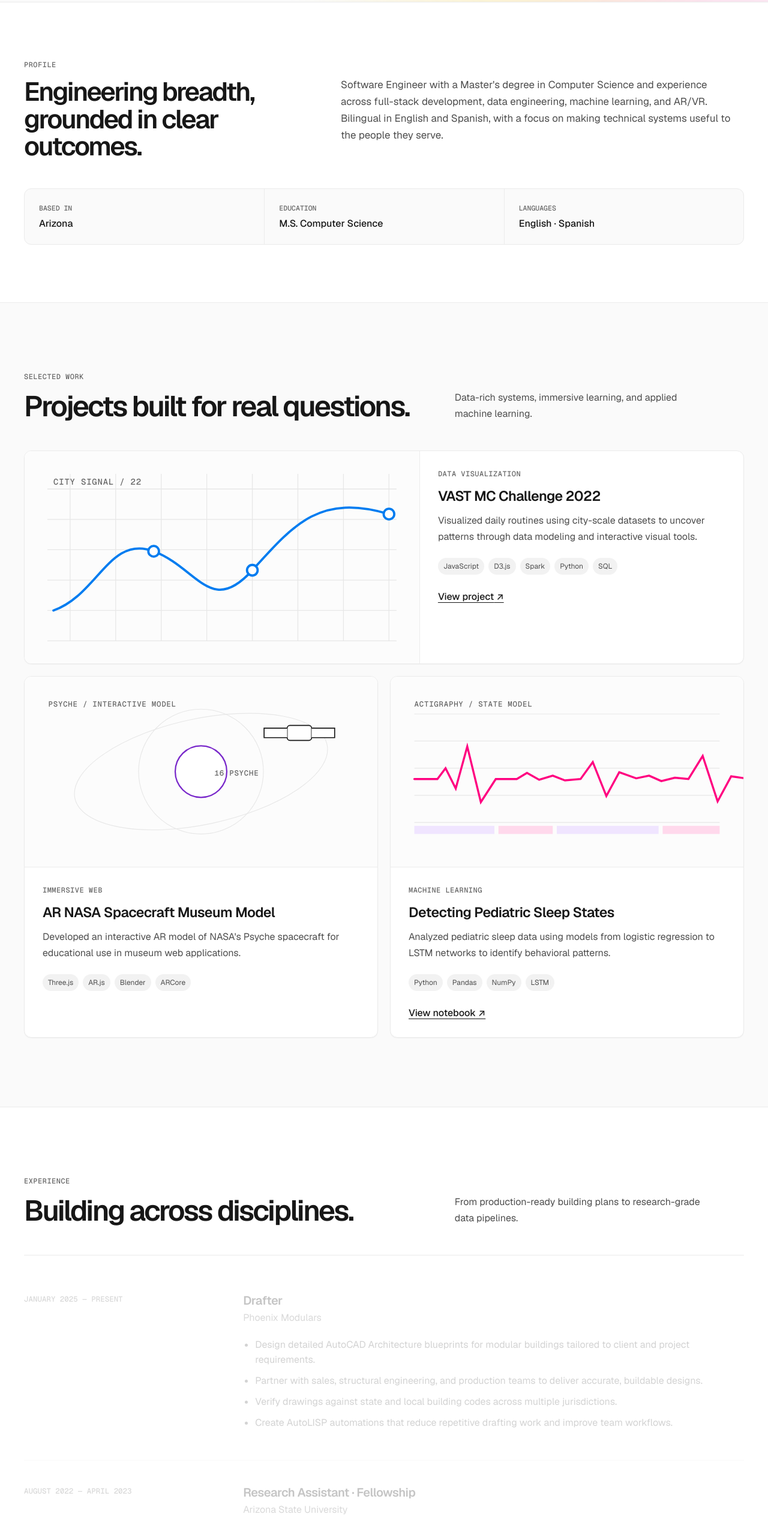
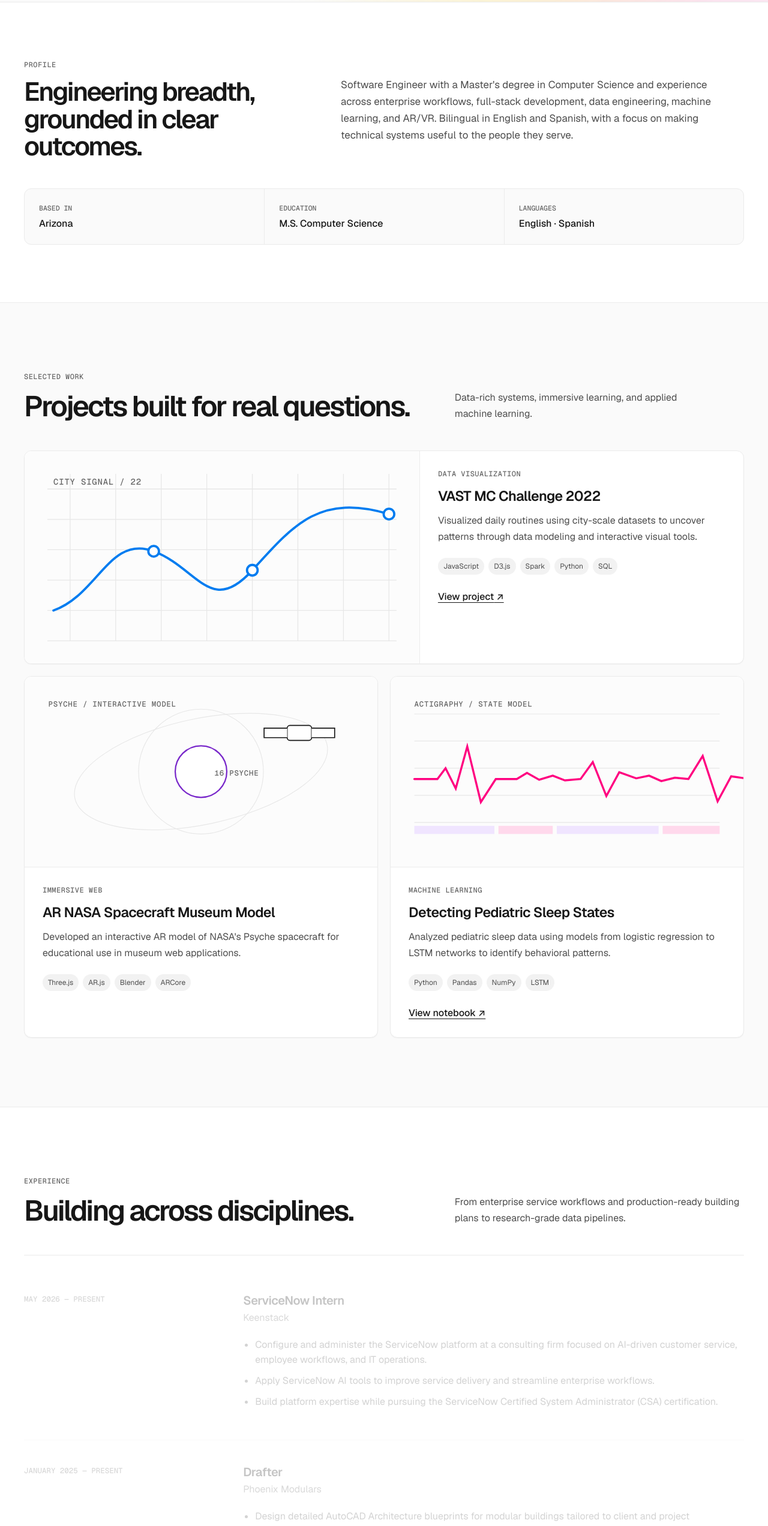
Before and after one commit to lcris689/CrisWebsite, a React (Vite) app: page / in a window 1280 px wide. Shown: the part 900-3444 px from the top of the page at 60% size. Built offline with nearby package versions, Linux system fonts and the light colour scheme.

Commit message:
feat: add ServiceNow internship experience

```diff
--- a/src/App.jsx
+++ b/src/App.jsx
@@ -18,7 +18,7 @@ export default function App() {
               <p className="eyebrow">Profile</p>
               <h2 id="about-heading">Engineering breadth, grounded in clear outcomes.</h2>
             </div>
-            <p className="about-copy">Software Engineer with a Master's degree in Computer Science and experience across full-stack development, data engineering, machine learning, and AR/VR. Bilingual in English and Spanish, with a focus on making technical systems useful to the people they serve.</p>
+            <p className="about-copy">Software Engineer with a Master's degree in Computer Science and experience across enterprise workflows, full-stack development, data engineering, machine learning, and AR/VR. Bilingual in English and Spanish, with a focus on making technical systems useful to the people they serve.</p>
             <dl className="profile-facts">
               <div><dt>Based in</dt><dd>Arizona</dd></div>
               <div><dt>Education</dt><dd>M.S. Computer Science</dd></div>
@@ -38,7 +38,7 @@ export default function App() {
 
         <section id="experience" className="page-section section-soft" aria-labelledby="experience-heading">
           <div className="container">
-            <SectionHeading id="experience-heading" eyebrow="Experience" title="Building across disciplines." description="From production-ready building plans to research-grade data pipelines." />
+            <SectionHeading id="experience-heading" eyebrow="Experience" title="Building across disciplines." description="From enterprise service workflows and production-ready building plans to research-grade data pipelines." />
             <div className="timeline">
               {experience.map((job) => (
                 <article className="timeline-item" key={`${job.role}-${job.company}`}>
--- a/src/data/portfolio.js
+++ b/src/data/portfolio.js
@@ -30,6 +30,16 @@ export const projects = [
 
 export const experience = [
   {
+    role: 'ServiceNow Intern',
+    company: 'Keenstack',
+    period: 'May 2026 — Present',
+    points: [
+      'Configure and administer the ServiceNow platform at a consulting firm focused on AI-driven customer service, employee workflows, and IT operations.',
+      'Apply ServiceNow AI tools to improve service delivery and streamline enterprise workflows.',
+      'Build platform expertise while pursuing the ServiceNow Certified System Administrator (CSA) certification.'
+    ]
+  },
+  {
     role: 'Drafter',
     company: 'Phoenix Modulars',
     period: 'January 2025 — Present',
@@ -57,8 +67,8 @@ export const education = [
 ]
 
 export const skillGroups = [
-  { title: 'Programming', skills: ['JavaScript', 'Python', 'Java', 'C / C++', 'SQL', 'Bash', 'C#', 'HTML / CSS'] },
+  { title: 'Programming', skills: ['JavaScript', 'Python', 'Java', 'C / C++', 'SQL', 'Bash', 'PowerShell', 'C#', 'HTML / CSS'] },
   { title: 'Data & AI', skills: ['TensorFlow', 'D3.js', 'Pandas', 'NumPy', 'Matplotlib', 'Spark', 'Hadoop', 'Tableau'] },
   { title: 'Web & Immersive', skills: ['React', 'Node.js', 'Three.js', 'AR.js', 'Unity', 'Blender', 'Google ARCore'] },
-  { title: 'Cloud & Tools', skills: ['AWS', 'Git / GitHub', 'PostgreSQL', 'MySQL', 'AutoCAD', 'Linux', 'Salesforce'] }
+  { title: 'Cloud & Tools', skills: ['ServiceNow', 'AWS', 'Git / GitHub', 'PostgreSQL', 'MySQL', 'AutoCAD', 'Linux', 'Salesforce'] }
 ]
```
Also changed, not shown: 2 other files (tests, documents, lock files or other folders).
